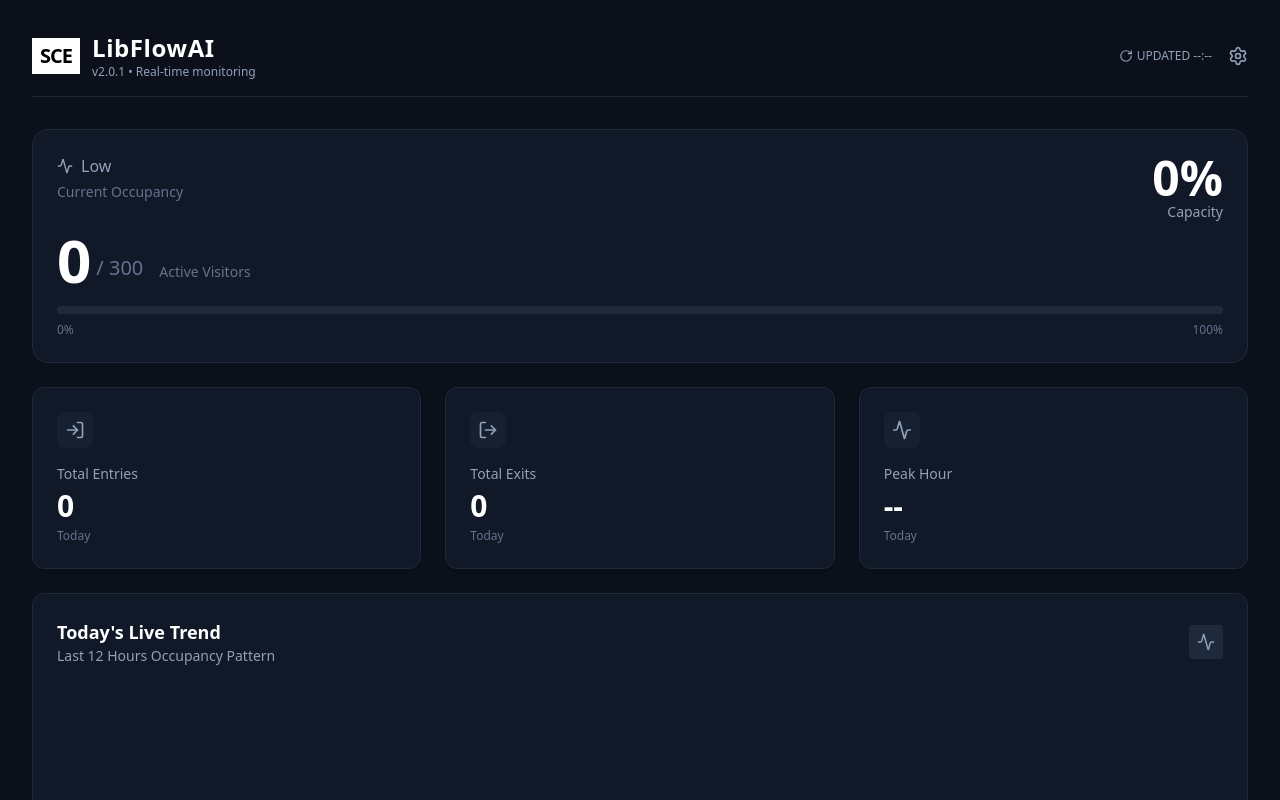
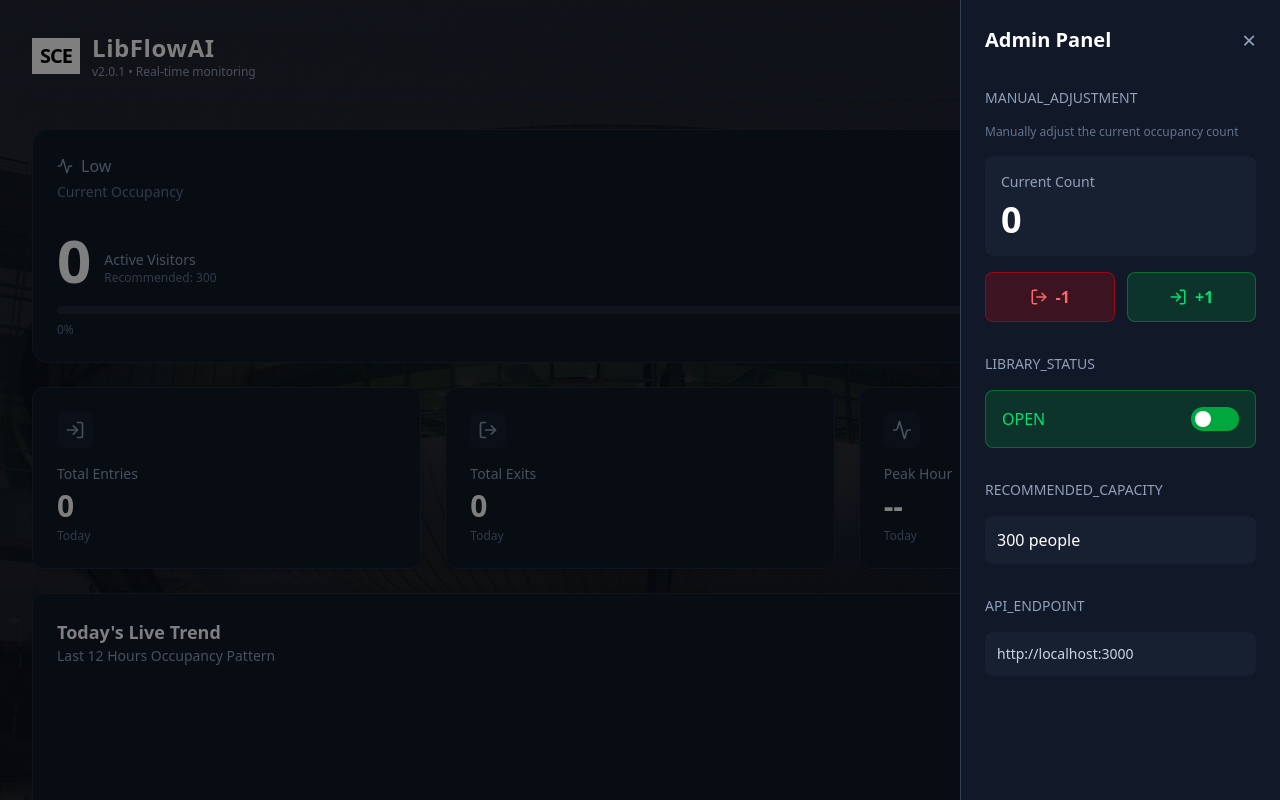
Before and after one commit to BS-SEF-2025/bs-sef-2025-team5, a React (Vite) app in the folder frontend/: page / in a window 1280 px wide. Both pictures are taken after a click on the icon 1238 px from the left and 56 px from the top of the page. Shown: the top 800 px of the page. Built offline with nearby package versions, Linux system fonts and the light colour scheme; no server answers; the HTML template or start-up script is replaced by a standard one.

Commit message:
Changing from capacity to recommended

```diff
--- a/frontend/src/App.jsx
+++ b/frontend/src/App.jsx
@@ -1,4 +1,5 @@
 import React, { useState, useEffect } from 'react';
+import sceBg from './sceBg.jpg';
 import {
   LogIn, LogOut, Activity,
   Settings, RotateCw, Calendar, Clock, Trophy, Medal
@@ -8,7 +9,7 @@ import {
 } from 'recharts';
 
 const API_URL = 'http://localhost:3000';
-const MAX_CAPACITY = 300;
+const MAX_CAPACITY = 300; // This is now just a recommendation reference
 
 export default function App() {
   // State for API data
@@ -21,8 +22,22 @@ export default function App() {
     avg_today: 0
   });
   const [trendData, setTrendData] = useState([]);
+  const [weeklyData, setWeeklyData] = useState({
+    week_start: '',
+    week_end: '',
+    days: []
+  });
   const [loading, setLoading] = useState(true);
+  const [activityLog, setActivityLog] = useState([]);
+  const [libraryClosed, setLibraryClosed] = useState(false);
+  const [showSettings, setShowSettings] = useState(false);
   const [lastUpdated, setLastUpdated] = useState('--:--');
+  const [topPeaksData, setTopPeaksData] = useState({
+    peaks: [],
+    highest_ever: 0,
+    avg_top3: 0,
+    max_capacity: 300
+});
 
   // Fetch data from API
   useEffect(() => {
@@ -51,6 +66,25 @@ export default function App() {
           setTrendData(chartData);
         }
 
+        // Fetch weekly data
+        const weeklyResponse = await fetch(`${API_URL}/api/occupancy/weekly`);
+        const weeklyResult = await weeklyResponse.json();
+        if (weeklyResult.success) {
+            setWeeklyData(weeklyResult.data);
+        }
+        // Fetch top peaks data
+        const peaksResponse = await fetch(`${API_URL}/api/occupancy/top-peaks`);
+        const peaksResult = await peaksResponse.json();
+        if (peaksResult.success) {
+            setTopPeaksData(peaksResult.data);
+        }
+        // Fetch recent activity
+        const activityResponse = await fetch(`${API_URL}/api/occupancy/recent`);
+        const activityResult = await activityResponse.json();
+        if (activityResult.success) {
+          setActivityLog(activityResult.data);
+        }
+
         // Update timestamp
         const now = new Date();
         setLastUpdated(now.toLocaleTimeString('en-US', {
@@ -72,13 +106,46 @@ export default function App() {
     return () => clearInterval(interval);
   }, []);
 
+  // Manual adjustment function
+const handleManualAdjust = async (direction) => {
+  // REMOVED LIMIT CHECK: Users can now exceed MAX_CAPACITY
+  try {
+    const newCount = direction === 'IN'
+      ? occupancyData.current_inside + 1
+      : Math.max(0, occupancyData.current_inside - 1);
+
+    const response = await fetch(`${API_URL}/api/occupancy/update`, {
+      method: 'POST',
+      headers: { 'Content-Type': 'application/json' },
+      body: JSON.stringify({
+        timestamp: new Date().toISOString(),
+        current_count: newCount,
+        direction: direction
+      })
+    });
+
+    if (response.ok) {
+      setOccupancyData(prev => ({
+        ...prev,
+        current_inside: newCount,
+        total_in: direction === 'IN' ? prev.total_in + 1 : prev.total_in,
+        total_out: direction === 'OUT' ? prev.total_out + 1 : prev.total_out
+      }));
+    }
+  } catch (error) {
+    console.error('Failed to adjust count:', error);
+  }
+};
+
   // Calculate derived values
   const capacityPercent = Math.round((occupancyData.current_inside / MAX_CAPACITY) * 100);
 
   const getStatus = () => {
+    // Adjusted logic slightly to account for over-capacity
     if (capacityPercent < 50) return 'Low';
     if (capacityPercent < 80) return 'Moderate';
-    return 'High';
+    if (capacityPercent <= 100) return 'High';
+    return 'Over Capacity'; // New status for > 300
   };
 
   const getTrend = () => {
@@ -94,8 +161,96 @@ export default function App() {
   const chartData = trendData.length > 0 ? trendData : [];
 
   return (
-    <div className="min-h-screen bg-[#0B101A] text-white p-4 md:p-8 font-sans">
+   <div
+      className="min-h-screen bg-[#0B101A] text-white p-4 md:p-8 font-sans bg-cover bg-center bg-fixed bg-no-repeat"
+      style={{
+        backgroundImage: `linear-gradient(to bottom, rgba(11, 16, 26, 0.85), rgba(11, 16, 26, 0.9)), url(${sceBg})`
+      }}
+    >
+      {/* --- SETTINGS SIDE PANEL --- */}
+{showSettings && (
+  <div className="fixed inset-0 z-50 flex justify-end">
+    {/* Backdrop */}
+    <div
+      className="absolute inset-0 bg-black/50"
+      onClick={() => setShowSettings(false)}
+    ></div>
 
+    {/* Panel */}
+    <div className="relative w-80 bg-[#111827] h-full border-l border-slate-700 p-6 overflow-y-auto">
+      <div className="flex justify-between items-center mb-8">
+        <h2 className="text-xl font-bold text-white">Admin Panel</h2>
+        <button
+          onClick={() => setShowSettings(false)}
+          className="text-slate-400 hover:text-white text-2xl"
+        >
+          ×
+        </button>
+      </div>
+
+      {/* Manual Adjustment Section */}
+      <div className="mb-8">
+        <h3 className="text-sm font-medium text-slate-400 mb-4">MANUAL_ADJUSTMENT</h3>
+        <p className="text-xs text-slate-500 mb-4">Manually adjust the current occupancy count</p>
+
+        <div className="bg-slate-800/50 rounded-lg p-4 mb-4">
+          <p className="text-slate-400 text-sm mb-2">Current Count</p>
+          <p className="text-4xl font-bold text-white">{occupancyData.current_inside}</p>
+        </div>
+
+        <div className="flex gap-3">
+          <button
+            onClick={() => handleManualAdjust('OUT')}
+            className="flex-1 bg-red-600/20 hover:bg-red-600/30 border border-red-600/50 text-red-400 font-bold py-3 px-4 rounded-lg flex items-center justify-center gap-2 transition"
+          >
+            <LogOut size={18} /> -1
+          </button>
+          <button
+            onClick={() => handleManualAdjust('IN')}
+            className="flex-1 bg-green-600/20 hover:bg-green-600/30 border border-green-600/50 text-green-400 font-bold py-3 px-4 rounded-lg flex items-center justify-center gap-2 transition"
+          >
+            <LogIn size={18} /> +1
+          </button>
+        </div>
+      </div>
+{/* Library Status */}
+      <div className="mb-8">
+        <h3 className="text-sm font-medium text-slate-400 mb-4">LIBRARY_STATUS</h3>
+        <div
+          className={`flex items-center justify-between p-4 rounded-lg border cursor-pointer transition ${
+            libraryClosed
+              ? 'bg-red-600/20 border-red-600/50'
+              : 'bg-green-600/20 border-green-600/50'
+          }`}
+          onClick={() => setLibraryClosed(!libraryClosed)}
+        >
+          <span className={`font-medium ${libraryClosed ? 'text-red-400' : 'text-green-400'}`}>
+            {libraryClosed ? 'CLOSED' : 'OPEN'}
+          </span>
+          <div className={`w-12 h-6 rounded-full p-1 transition ${libraryClosed ? 'bg-red-600' : 'bg-green-600'}`}>
+            <div className={`w-4 h-4 bg-white rounded-full transition-transform ${libraryClosed ? 'translate-x-6' : 'translate-x-0'}`}></div>
+          </div>
+        </div>
+      </div>
+
+      {/* Capacity Setting */}
+      <div className="mb-8">
+        <h3 className="text-sm font-medium text-slate-400 mb-4">RECOMMENDED_CAPACITY</h3>
+        <div className="bg-slate-800/50 rounded-lg p-3">
+          <p className="text-white font-medium">{MAX_CAPACITY} people</p>
+        </div>
+      </div>
+
+      {/* API Info */}
+      <div>
+        <h3 className="text-sm font-medium text-slate-400 mb-4">API_ENDPOINT</h3>
+        <div className="bg-slate-800/50 rounded-lg p-3">
+          <p className="text-slate-300 text-sm break-all">{API_URL}</p>
+        </div>
+      </div>
+    </div>
+  </div>
+)}
       {/* --- HEADER --- */}
       <header className="flex justify-between items-center mb-8 pb-4 border-b border-slate-800">
         <div className="flex items-center gap-3">
@@ -106,43 +261,66 @@ export default function App() {
           </div>
         </div>
         <div className="flex items-center gap-4 text-slate-400">
-          <span className="text-xs flex items-center gap-1"><RotateCw size={14}/> UPDATED {lastUpdated}</span>
-          <Settings size={20} className="hover:text-white cursor-pointer" />
+          <span
+              className="text-xs flex items-center gap-1 cursor-pointer hover:text-white transition"
+              onClick={() => {
+                setLoading(true);
+                window.location.reload();
+              }}
+            >
+              <RotateCw size={14} className={loading ? 'animate-spin' : ''}/> UPDATED {lastUpdated}
+            </span>
+          <Settings size={20} className="hover:text-white cursor-pointer" onClick={() => setShowSettings(true)} />
         </div>
       </header>
-
 {/* --- MAIN OCCUPANCY CARD --- */}
       <div className="bg-[#111827] rounded-2xl p-6 mb-6 border border-slate-800 relative overflow-hidden">
+        {libraryClosed ? (
+          <div className="flex flex-col items-center justify-center py-8">
+            <span className="text-5xl font-bold text-red-400 mb-2">CLOSED</span>
+            <p className="text-slate-500">The library is currently closed</p>
+          </div>
+        ) : (
+          <>
             <div className="flex justify-between items-start mb-2">
               <div>
                 <div className="flex items-center gap-2 mb-1">
-                <Activity size={16} className="text-slate-400"/>
-                <span className="text-slate-400 font-medium">{getStatus()}</span>
+                  <Activity size={16} className={`text-slate-400 ${capacityPercent > 100 ? 'text-red-400 animate-pulse' : ''}`}/>
+                  <span className={`font-medium ${capacityPercent > 100 ? 'text-red-400' : 'text-slate-400'}`}>{getStatus()}</span>
                 </div>
                 <p className="text-slate-500 text-sm">Current Occupancy</p>
               </div>
               <div className="text-right">
-            <div className="text-5xl font-bold text-white">{capacityPercent}%</div>
-            <div className="text-slate-400 text-sm">Capacity</div>
+                <div className={`text-5xl font-bold ${capacityPercent > 100 ? 'text-red-400' : 'text-white'}`}>{capacityPercent}%</div>
+                <div className="text-slate-400 text-sm">Of Recommendation</div>
               </div>
             </div>
 
             <div className="flex items-end gap-2 mb-4">
               <span className="text-6xl font-bold text-white tracking-tighter">{occupancyData.current_inside}</span>
-          <span className="text-xl text-slate-500 mb-2">/ {MAX_CAPACITY}</span>
-          <span className="text-sm text-slate-500 mb-2 ml-2">Active Visitors</span>
+              <div className="flex flex-col mb-1 ml-2">
+                 <span className="text-sm text-slate-400 font-medium">Active Visitors</span>
+                 <span className="text-xs text-slate-500">Recommended: {MAX_CAPACITY}</span>
+              </div>
             </div>
 
             <div className="w-full bg-slate-800 h-2 rounded-full overflow-hidden">
               <div
-            className="bg-gradient-to-r from-blue-600 to-blue-400 h-full shadow-[0_0_15px_rgba(59,130,246,0.5)]"
-            style={{width: `${capacityPercent}%`}}
+                className={`h-full shadow-[0_0_15px_rgba(59,130,246,0.5)] transition-all duration-500 ${
+                  capacityPercent > 100
+                    ? 'bg-gradient-to-r from-orange-500 to-red-500' // Red if over capacity
+                    : 'bg-gradient-to-r from-blue-600 to-blue-400'
+                }`}
+                // Cap the visual width at 100% so it doesn't break layout
+                style={{width: `${Math.min(capacityPercent, 100)}%`}}
               ></div>
             </div>
             <div className="flex justify-between text-xs text-slate-500 mt-2">
               <span>0%</span>
-          <span>100%</span>
+              <span>100% (Rec)</span>
             </div>
+          </>
+        )}
       </div>
 
       {/* --- STATS GRID --- */}
@@ -181,7 +359,7 @@ export default function App() {
                   contentStyle={{ backgroundColor: '#1e293b', borderColor: '#334155', color: '#fff' }}
                   itemStyle={{ color: '#60a5fa' }}
                 />
-                <ReferenceLine y={MAX_CAPACITY} stroke="#ef4444" strokeDasharray="3 3" label={{ position: 'right', value: 'Max', fill: '#ef4444', fontSize: 10 }} />
+                <ReferenceLine y={MAX_CAPACITY} stroke="#ef4444" strokeDasharray="3 3" label={{ position: 'right', value: 'Rec', fill: '#ef4444', fontSize: 10 }} />
                 <ReferenceLine y={occupancyData.avg_today} stroke="#f59e0b" strokeDasharray="3 3" />
                 <Area type="monotone" dataKey="visitors" stroke="#3b82f6" strokeWidth={3} fillOpacity={1} fill="url(#colorVis)" />
               </AreaChart>
@@ -226,39 +404,37 @@ export default function App() {
           </div>
 
           <div className="space-y-4">
-             {/* Rank 1 */}
+             {topPeaksData.peaks.length > 0 ? (
+               topPeaksData.peaks.map((peak, index) => (
                  <RankItem
-               rank="1" date="2024-12-15 at 14:30"
-               val="299" pct="99.7%" color="text-yellow-400" iconColor="bg-yellow-400/20 text-yellow-400"
-               barColor="bg-red-600"
+                   key={index}
+                   rank={peak.rank.toString()}
+                   date={peak.date}
+                   val={peak.count.toString()}
+                   pct={`${peak.percentage}%`}
+                   color={index === 0 ? "text-yellow-400" : index === 1 ? "text-slate-300" : "text-orange-400"}
+                   iconColor={index === 0 ? "bg-yellow-400/20 text-yellow-400" : index === 1 ? "bg-slate-400/20 text-slate-300" : "bg-orange-600/20 text-orange-400"}
+                   barColor={index === 0 ? "bg-red-600" : "bg-red-500"}
                  />
-             {/* Rank 2 */}
-             <RankItem
-               rank="2" date="2024-12-10 at 15:45"
-               val="298" pct="99.3%" color="text-slate-300" iconColor="bg-slate-400/20 text-slate-300"
-               barColor="bg-red-500"
-             />
-             {/* Rank 3 */}
-             <RankItem
-               rank="3" date="2024-12-08 at 13:20"
-               val="297" pct="99.0%" color="text-orange-400" iconColor="bg-orange-600/20 text-orange-400"
-               barColor="bg-red-500"
-             />
+               ))
+             ) : (
+               <div className="text-slate-500 text-center py-4">No peak data available</div>
+             )}
           </div>
 
           <div className="grid grid-cols-2 gap-4 mt-6">
              <div className="bg-slate-800/30 p-4 rounded-lg">
                 <p className="text-xs text-slate-500 mb-1">Highest Ever</p>
-                <p className="text-xl font-bold text-red-400">299 / 300</p>
+                <p className="text-xl font-bold text-red-400">{topPeaksData.highest_ever} / {topPeaksData.max_capacity}</p>
              </div>
              <div className="bg-slate-800/30 p-4 rounded-lg">
                 <p className="text-xs text-slate-500 mb-1">Avg of Top 3</p>
-                <p className="text-xl font-bold text-white">298</p>
+                <p className="text-xl font-bold text-white">{topPeaksData.avg_top3}</p>
              </div>
           </div>
         </div>
 
-        {/* Placeholder for future content or just spacing */}
+        {/* Placeholder for future content */}
          <div className="bg-[#111827] border border-slate-800 rounded-xl p-6 flex flex-col justify-center items-center text-center opacity-50">
             <Activity size={48} className="text-slate-600 mb-4"/>
             <h3 className="text-lg font-bold text-slate-500">More Analytics Coming Soon</h3>
@@ -280,7 +456,7 @@ export default function App() {
           </div>
 
           <div className="bg-slate-800/50 border border-slate-700 rounded-lg p-3 flex justify-between items-center mb-6 text-sm">
-            <span>28 / 12 / 2024</span>
+            <span>{weeklyData.week_start} - {weeklyData.week_end}</span>
             <Calendar size={16} className="text-slate-400"/>
           </div>
 
@@ -291,20 +467,47 @@ export default function App() {
             <span className="flex items-center gap-1"><div className="w-2 h-2 rounded-full bg-green-500"></div> Freest Hour</span>
           </div>
 
-          <div className="space-y-4 text-sm">
-            <Row date="2024-12-22" day="Sunday" busy="3:00 PM" free="7:00 AM" />
-            <Row date="2024-12-23" day="Monday" busy="2:00 PM" free="6:00 AM" />
-            <Row date="2024-12-24" day="Tuesday" busy="1:00 PM" free="7:00 AM" />
-            <div className="grid grid-cols-4 py-2 text-slate-600 italic">
-               <span>2024-12-25</span><span>Wednesday</span><span>CLOSED</span><span>CLOSED</span>
+          <div className="space-y-1 text-sm">
+            {weeklyData.days.length > 0 ? (
+              weeklyData.days.map((day, index) => {
+                const isToday = day.date === new Date().toISOString().split('T')[0];
+                const isClosed = !day.busiest_hour && !day.freest_hour;
+
+                if (isClosed) {
+                  return (
+                    <div key={index} className="grid grid-cols-4 py-2 text-slate-600 italic">
+                      <span>{day.date}</span>
+                      <span>{day.day}</span>
+                      <span>CLOSED</span>
+                      <span>CLOSED</span>
                     </div>
-            <Row date="2024-12-26" day="Thursday" busy="3:00 PM" free="8:00 AM" />
-            <div className="bg-blue-900/20 -mx-2 px-2 py-2 rounded border-l-2 border-blue-500 grid grid-cols-4 items-center">
-               <span className="text-white font-medium">2024-12-28</span>
-               <span className="text-white">Saturday</span>
-               <span className="text-red-400 font-bold">2:00 PM</span>
-               <span className="text-green-400 font-bold">8:00 AM</span>
+                  );
+                }
+
+                if (isToday) {
+                  return (
+                    <div key={index} className="bg-blue-900/20 -mx-2 px-2 py-2 rounded border-l-2 border-blue-500 grid grid-cols-4 items-center">
+                      <span className="text-white font-medium">{day.date}</span>
+                      <span className="text-white">{day.day}</span>
+                      <span className="text-red-400 font-bold">{day.busiest_hour}</span>
+                      <span className="text-green-400 font-bold">{day.freest_hour}</span>
                     </div>
+                  );
+                }
+
+                return (
+                  <Row
+                    key={index}
+                    date={day.date}
+                    day={day.day}
+                    busy={day.busiest_hour || '--'}
+                    free={day.freest_hour || '--'}
+                  />
+                );
+              })
+            ) : (
+              <div className="text-slate-500 text-center py-4">No weekly data available</div>
+            )}
           </div>
         </div>
 
@@ -318,11 +521,18 @@ export default function App() {
           </div>
 
           <div className="space-y-3">
-            <LogItem type="exit" time="10:32 PM" val="-2" />
-            <LogItem type="entry" time="10:29 PM" val="+2" />
-            <LogItem type="exit" time="10:26 PM" val="-1" />
-            <LogItem type="entry" time="10:21 PM" val="+3" />
-            <LogItem type="entry" time="10:18 PM" val="+1" />
+            {activityLog.length > 0 ? (
+              activityLog.map((activity, index) => (
+                <LogItem
+                  key={index}
+                  type={activity.type}
+                  time={activity.time}
+                  val={activity.count_change}
+                />
+              ))
+            ) : (
+              <div className="text-slate-500 text-center py-4">No recent activity</div>
+            )}
           </div>
         </div>
 
```
Lines whose indentation alone changed are shown as unchanged.
